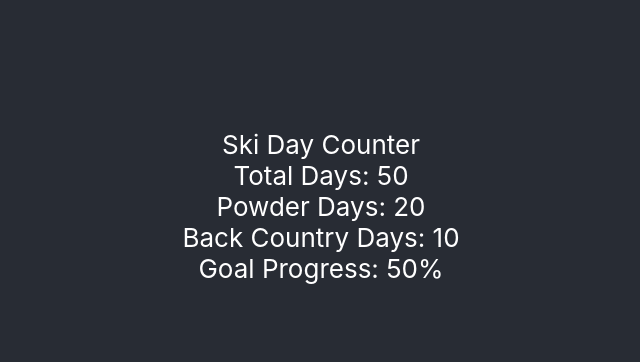
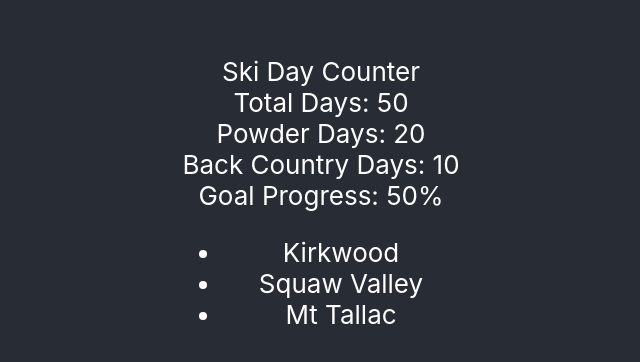
Before and after one commit to blondfro/react-essential-training, a React (Create React App) app: page / in a window 1280 px wide. Shown: the part 194-556 px from the top of the page, without its empty margins (319-959 px from the left). Built offline with nearby package versions, Linux system fonts and the light colour scheme.

Commit message:
testing mapping over some data. created sample data from a previous project.

```diff
--- a/src/App.js
+++ b/src/App.js
@@ -1,6 +1,7 @@
 import React from "react";
 import "./App.css";
 import SkiDayCounter from "./components/SkiDayCounter";
+import sampleData from "./data/sampleData";
 
 function App() {
   let skiData = {
@@ -9,6 +10,8 @@
     backCountry: 10,
     goal: 100
   };
+
+  const skiDays = sampleData.allSkiDays;
 
   return (
     <div className="App">
@@ -19,6 +22,7 @@
           powder={skiData.powder}
           backCountry={skiData.backCountry}
           goal={skiData.goal}
+          skiDays={skiDays}
         />
       </header>
     </div>
--- a/src/components/SkiDayCounter.js
+++ b/src/components/SkiDayCounter.js
@@ -1,6 +1,6 @@
 import React from "react";
 
-function SkiDayCounter({ total, powder, backCountry, goal }) {
+function SkiDayCounter({ total, powder, backCountry, goal, skiDays }) {
   const getPercent = decimal => {
     return decimal * 100 + "%";
   };
@@ -16,6 +16,11 @@
         <div>Powder Days: {powder}</div>
         <div>Back Country Days: {backCountry}</div>
         <div>Goal Progress: {caclGoalProgress(total, goal)}</div>
+        <ul>
+          {skiDays.map((day, i) => (
+            <li key={i}>{day.resort}</li>
+          ))}
+        </ul>
       </section>
     </div>
   );
--- /dev/null
+++ b/src/data/sampleData.json
@@ -0,0 +1,28 @@
+{
+  "allSkiDays": [
+    {
+      "resort": "Kirkwood",
+      "date": "2016-12-7",
+      "powder": true,
+      "backcountry": false
+    },
+    {
+      "resort": "Squaw Valley",
+      "date": "2016-12-8",
+      "powder": false,
+      "backcountry": false
+    },
+    {
+      "resort": "Mt Tallac",
+      "date": "2016-12-9",
+      "powder": false,
+      "backcountry": true
+    }
+  ],
+  "goal": 10,
+  "errors": [],
+  "resortNames": {
+    "fetching": false,
+    "suggestions": ["Squaw Valley", "Snowbird", "Stowe", "Steamboat"]
+  }
+}
```
